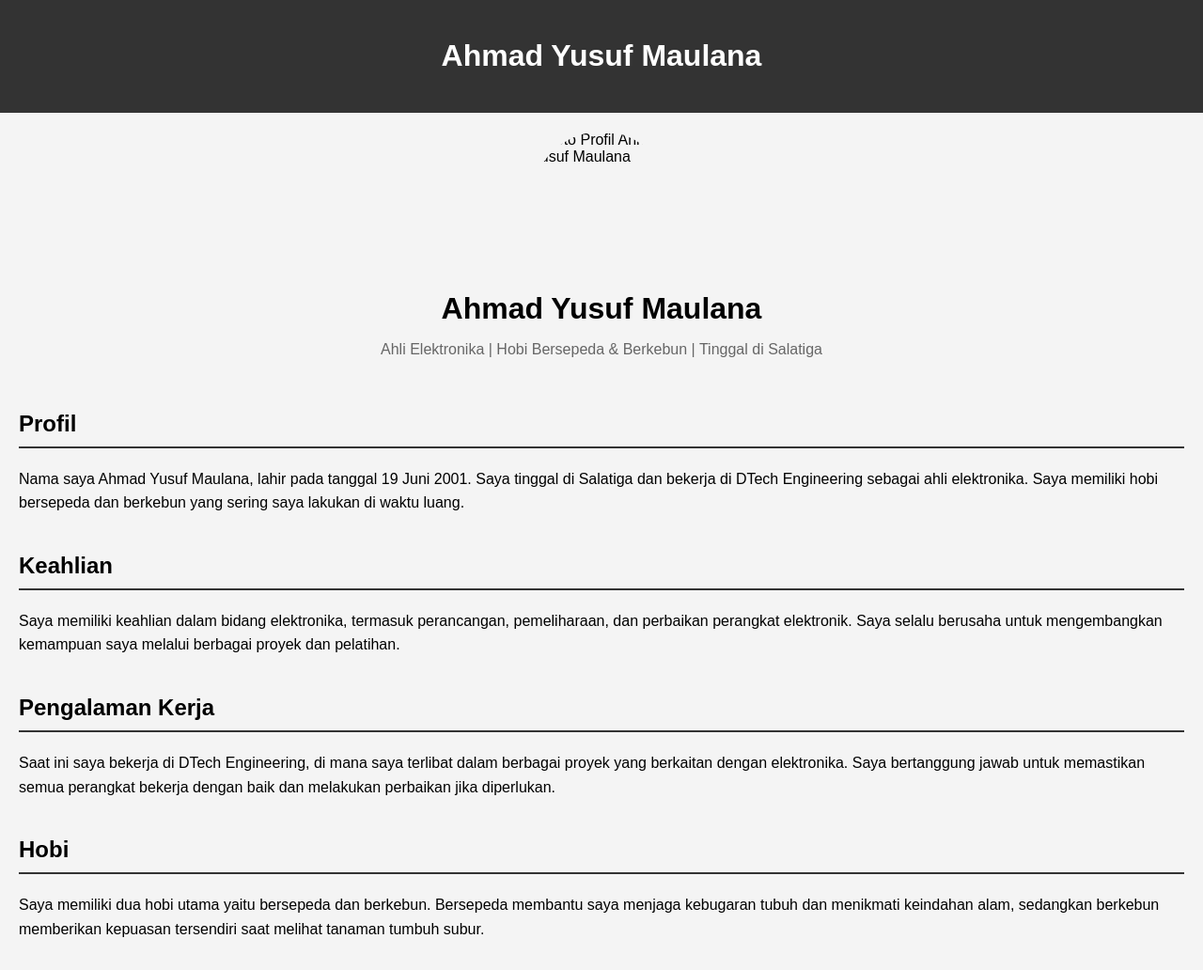
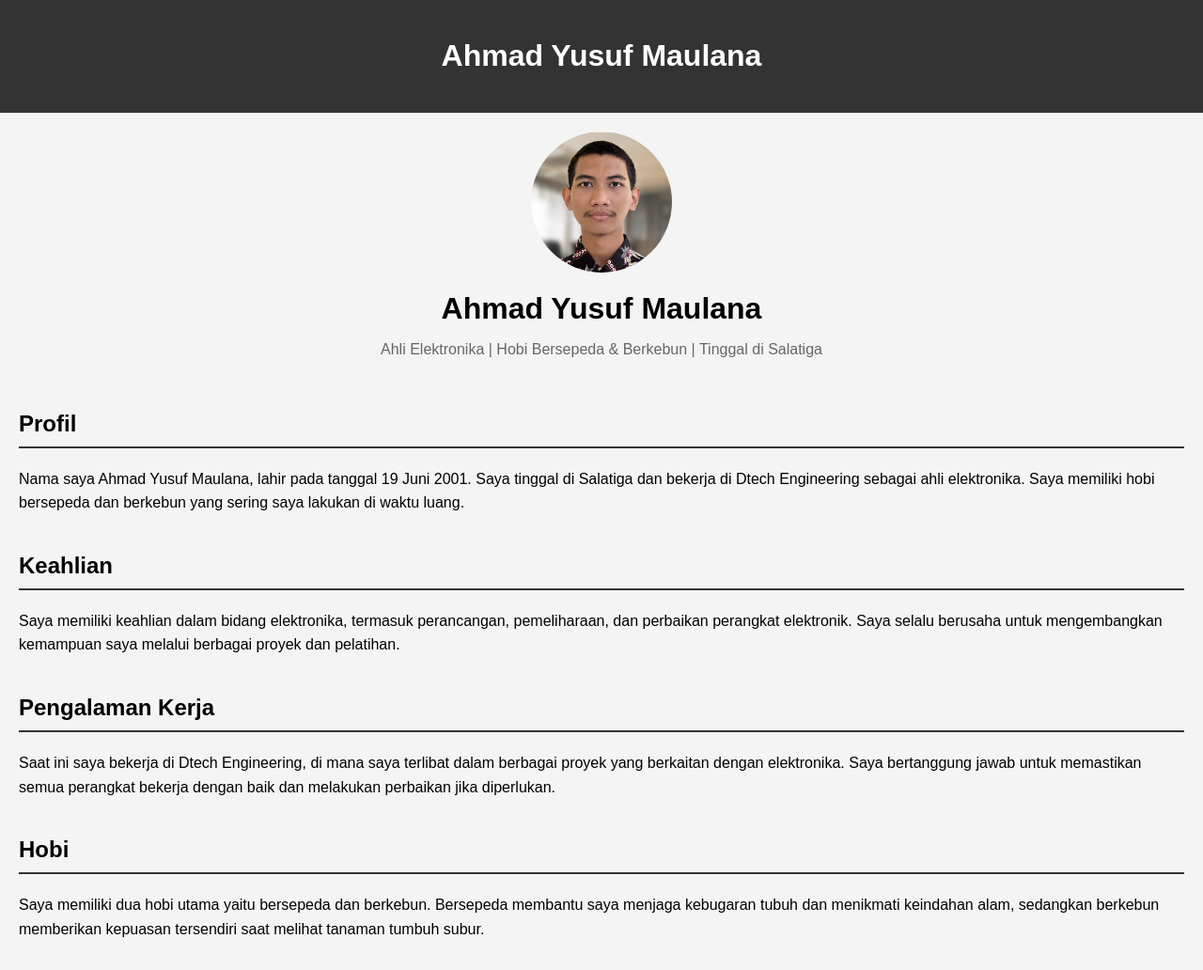
Before and after one commit to yuuahmad-aii/portofolio.github.io, a plain HTML site: page index.html in a window 1280 px wide. Shown: the whole page at 94% size. Drawn offline with Linux system fonts and the light colour scheme.

Commit message:
tambah foto profil

```diff
--- a/index.html
+++ b/index.html
@@ -1,5 +1,6 @@
 <!DOCTYPE html>
 <html lang="id">
+
 <head>
     <meta charset="UTF-8">
     <meta name="viewport" content="width=device-width, initial-scale=1.0">
@@ -11,45 +12,55 @@
             padding: 0;
             background-color: #f4f4f4;
         }
+
         .header {
             background-color: #333;
             color: #fff;
             padding: 20px;
             text-align: center;
         }
+
         .container {
             padding: 20px;
         }
+
         .profile {
             display: flex;
             flex-direction: column;
             align-items: center;
         }
+
         .profile img {
             border-radius: 50%;
             width: 150px;
             height: 150px;
             margin-bottom: 20px;
         }
+
         .profile h1 {
             margin: 0;
         }
+
         .profile p {
             color: #666;
         }
+
         .section {
             margin-top: 40px;
         }
+
         .section h2 {
             border-bottom: 2px solid #333;
             padding-bottom: 10px;
         }
+
         .section p {
             margin-top: 10px;
             line-height: 1.6;
         }
     </style>
 </head>
+
 <body>
 
     <div class="header">
@@ -58,31 +69,40 @@
 
     <div class="container">
         <div class="profile">
-            <img src="profile.jpg" alt="Foto Profil Ahmad Yusuf Maulana">
+            <img src="profile.png" alt="Foto Profil Ahmad Yusuf Maulana">
             <h1>Ahmad Yusuf Maulana</h1>
             <p>Ahli Elektronika | Hobi Bersepeda & Berkebun | Tinggal di Salatiga</p>
         </div>
 
         <div class="section">
             <h2>Profil</h2>
-            <p>Nama saya Ahmad Yusuf Maulana, lahir pada tanggal 19 Juni 2001. Saya tinggal di Salatiga dan bekerja di DTech Engineering sebagai ahli elektronika. Saya memiliki hobi bersepeda dan berkebun yang sering saya lakukan di waktu luang.</p>
+            <p>Nama saya Ahmad Yusuf Maulana, lahir pada tanggal 19 Juni 2001. Saya tinggal di Salatiga dan bekerja di
+                Dtech Engineering sebagai ahli elektronika. Saya memiliki hobi bersepeda dan berkebun yang sering saya
+                lakukan di waktu luang.</p>
         </div>
 
         <div class="section">
             <h2>Keahlian</h2>
-            <p>Saya memiliki keahlian dalam bidang elektronika, termasuk perancangan, pemeliharaan, dan perbaikan perangkat elektronik. Saya selalu berusaha untuk mengembangkan kemampuan saya melalui berbagai proyek dan pelatihan.</p>
+            <p>Saya memiliki keahlian dalam bidang elektronika, termasuk perancangan, pemeliharaan, dan perbaikan
+                perangkat elektronik. Saya selalu berusaha untuk mengembangkan kemampuan saya melalui berbagai proyek
+                dan pelatihan.</p>
         </div>
 
         <div class="section">
             <h2>Pengalaman Kerja</h2>
-            <p>Saat ini saya bekerja di DTech Engineering, di mana saya terlibat dalam berbagai proyek yang berkaitan dengan elektronika. Saya bertanggung jawab untuk memastikan semua perangkat bekerja dengan baik dan melakukan perbaikan jika diperlukan.</p>
+            <p>Saat ini saya bekerja di Dtech Engineering, di mana saya terlibat dalam berbagai proyek yang berkaitan
+                dengan elektronika. Saya bertanggung jawab untuk memastikan semua perangkat bekerja dengan baik dan
+                melakukan perbaikan jika diperlukan.</p>
         </div>
 
         <div class="section">
             <h2>Hobi</h2>
-            <p>Saya memiliki dua hobi utama yaitu bersepeda dan berkebun. Bersepeda membantu saya menjaga kebugaran tubuh dan menikmati keindahan alam, sedangkan berkebun memberikan kepuasan tersendiri saat melihat tanaman tumbuh subur.</p>
+            <p>Saya memiliki dua hobi utama yaitu bersepeda dan berkebun. Bersepeda membantu saya menjaga kebugaran
+                tubuh dan menikmati keindahan alam, sedangkan berkebun memberikan kepuasan tersendiri saat melihat
+                tanaman tumbuh subur.</p>
         </div>
     </div>
 
 </body>
+
 </html>
```
Also changed, not shown: profile.png (added).
